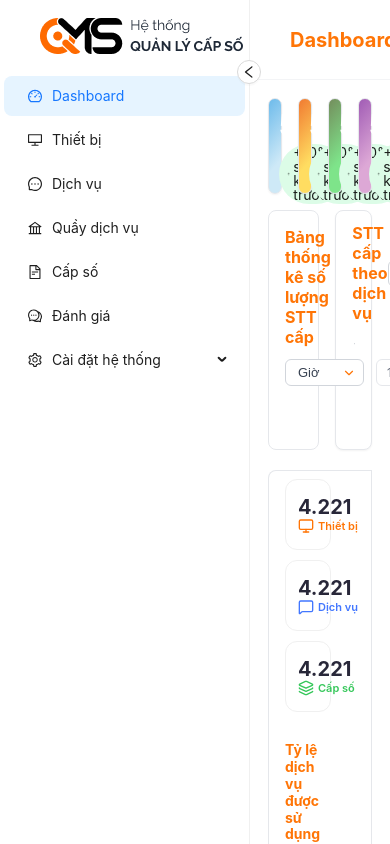
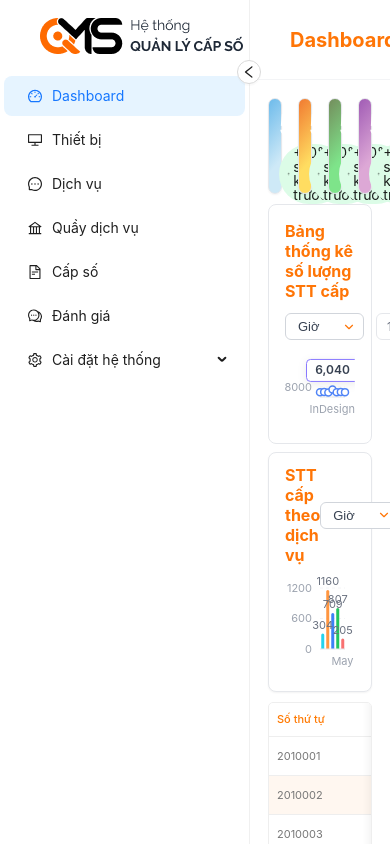
Before and after one commit to bgHann/QMS_Quanlixephang, a React (Create React App) app: page /dashboard in a window 390 px wide. Both pictures are taken after typing "Sample", "Sample123" into the empty fields and a click on the button "Đăng nhập". Built offline with nearby package versions, Linux system fonts and the light colour scheme.

Commit message:
feat(dashboard): thêm component mới vào trang

```diff
--- a/src/pages/dashboard/DashboardPage.module.css
+++ b/src/pages/dashboard/DashboardPage.module.css
@@ -5,12 +5,12 @@
   height: calc(100vh - 128px);
   max-height: calc(100vh - 128px);
   min-height: 0;
-  overflow: visible;
+  overflow: hidden;
   box-sizing: border-box;
 }
 
 .leftCol {
-  flex: 1;
+  flex: 1 1 0;
   min-width: 0;
   height: 100%;
   display: flex;
@@ -20,58 +20,148 @@
 }
 
 .rightCol {
-  width: 330px;
-  height: min(796px, 100%);
+  width: clamp(240px, 25vw, 330px);
+  height: 100%;
   min-height: 0;
   align-self: flex-start;
   margin-right: -24px;
   flex-shrink: 0;
-  overflow: hidden;
+  overflow-x: hidden;
+  overflow-y: auto;
 }
+
 /* hàng chứa 2 biểu đồ */
 .chartsRow {
   display: flex;
   gap: 16px;
   width: 100%;
   box-sizing: border-box;
+  flex-shrink: 0;
+}
+
+/* main  */
+.main {
+  display: flex;
+  width: 100%;
+  min-width: 0;
+  flex-shrink: 0;
 }
 
 /* biểu đồ đường chiếm khoảng 58-60% */
 .lineCol {
-  flex: 1.4;
+  flex: 1.4 1 0;
   min-width: 0;
 }
 
 /* biểu đồ cột chiếm phần còn lại */
 .barCol {
-  flex: 1;
+  flex: 1 1 0;
   min-width: 0;
 }
 
-@media (max-height: 700px) {
+/* khu vực chứa bảng và phân trang */
+.table {
+  width: 100%;
+  table-layout: fixed;
+  box-sizing: border-box;
+  flex: 1 1 0;
+  min-height: 0;
+  display: flex;
+  flex-direction: column;
+}
+
+/* co giãn khi màn hình laptop nhỏ */
+@media (max-width: 1200px) {
   .container {
     gap: 12px;
   }
+
+  .leftCol {
+    gap: 12px;
+  }
+
+  .rightCol {
+    width: 250px;
+    margin-right: -12px;
+  }
+
+  .chartsRow {
+    gap: 10px;
+  }
 }
 
-@media (max-width: 900px) {
+/* giữ bố cục hai cột khi màn hình vẫn đủ rộng */
+@media (max-width: 1000px) {
+  .container {
+    gap: 10px;
+  }
+
+  .rightCol {
+    width: 220px;
+    margin-right: -10px;
+  }
+
+  .leftCol {
+    gap: 10px;
+  }
+
+  .chartsRow {
+    gap: 8px;
+  }
+}
+
+/* chuyển bố cục khi màn hình quá hẹp */
+@media (max-width: 768px) {
   .container {
     flex-direction: column;
     height: auto;
     max-height: none;
+    overflow: visible;
     gap: 20px;
   }
 
   .leftCol {
+    width: 100%;
     height: auto;
     overflow: visible;
   }
 
+  .main {
+    width: 100%;
+  }
+
+  .chartsRow {
+    flex-direction: column;
+  }
+
+  .lineCol,
+  .barCol {
+    width: 100%;
+    flex: none;
+  }
+
+  .table {
+    flex: none;
+    min-height: 300px;
+  }
+
   .rightCol {
     width: 100%;
-    height: min(796px, 75vh);
+    height: auto;
+    max-height: none;
     margin-right: 0;
     align-self: stretch;
     overflow: visible;
   }
 }
+
+@media (max-height: 700px) and (min-width: 769px) {
+  .container {
+    height: calc(100vh - 110px);
+    max-height: calc(100vh - 110px);
+  }
+
+  .leftCol {
+    gap: 10px;
+  }
+}
--- a/src/pages/dashboard/DashboardPage.tsx
+++ b/src/pages/dashboard/DashboardPage.tsx
@@ -1,15 +1,22 @@
-import React from "react";
+import React, { useState } from "react";
 import styles from "./DashboardPage.module.css";
 import StartOverView from "../../components/dashboard/topCard/StartOverView/StartOverView";
 import RightSidebar from "../../components/dashboard/RightSidebar/RightSidebar";
 import LineChartSection from "../../components/dashboard/second/LineChartSection";
 import BarChartSection from "../../components/dashboard/second/BarChartSection";
+import TicketListModal from "../../components/tickets/TicketListModal";
+import { Ticket, TicketFilter } from "../../types/ticket";
 export default function DashboardPage() {
+  const [filters, setFilters] = useState<TicketFilter>({});
+  const [selectedTicket, setSelectedTicket] = useState<Ticket | null>(null);
+  const [refreshKey, setRefreshKey] = useState(0);
   return (
     <div className={styles.container}>
       {/* cọt trá*/}
       <div className={styles.leftCol}>
         <StartOverView />
+        {/* bọc main */}
+        <div className={styles.main}>
           {/* hàng ngang chứa 2 biểu đồ */}
           <div className={styles.chartsRow}>
             <div className={styles.lineCol}>
@@ -20,7 +27,15 @@ export default function DashboardPage() {
             </div>
           </div>
         </div>
-
+        {/* table */}
+        <div className={styles.table}>
+          <TicketListModal
+            filters={filters}
+            refreshKey={refreshKey}
+            pageSize={5}
+          />
+        </div>
+      </div>
       {/* cọtt phải chứa RightSidebar */}
       <div className={styles.rightCol}>
         <RightSidebar />
```
Lines whose indentation alone changed are shown as unchanged.
